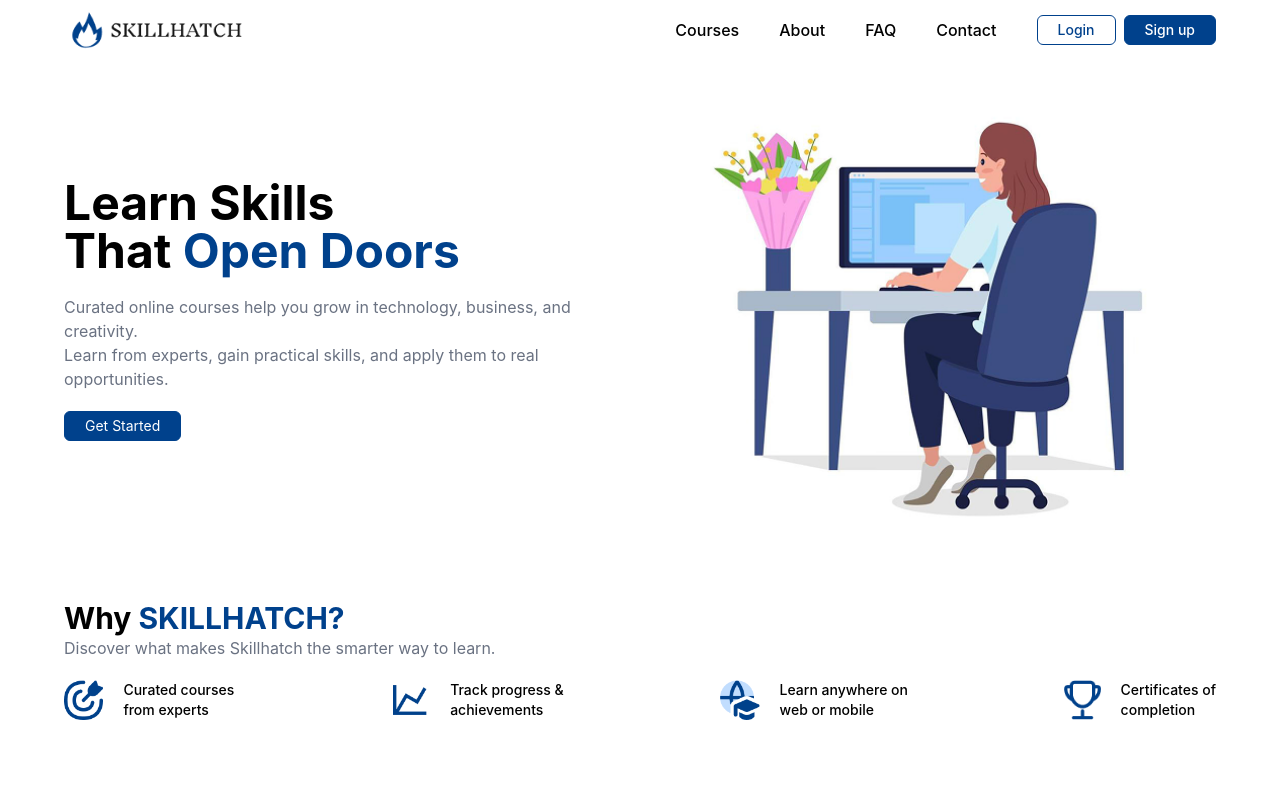
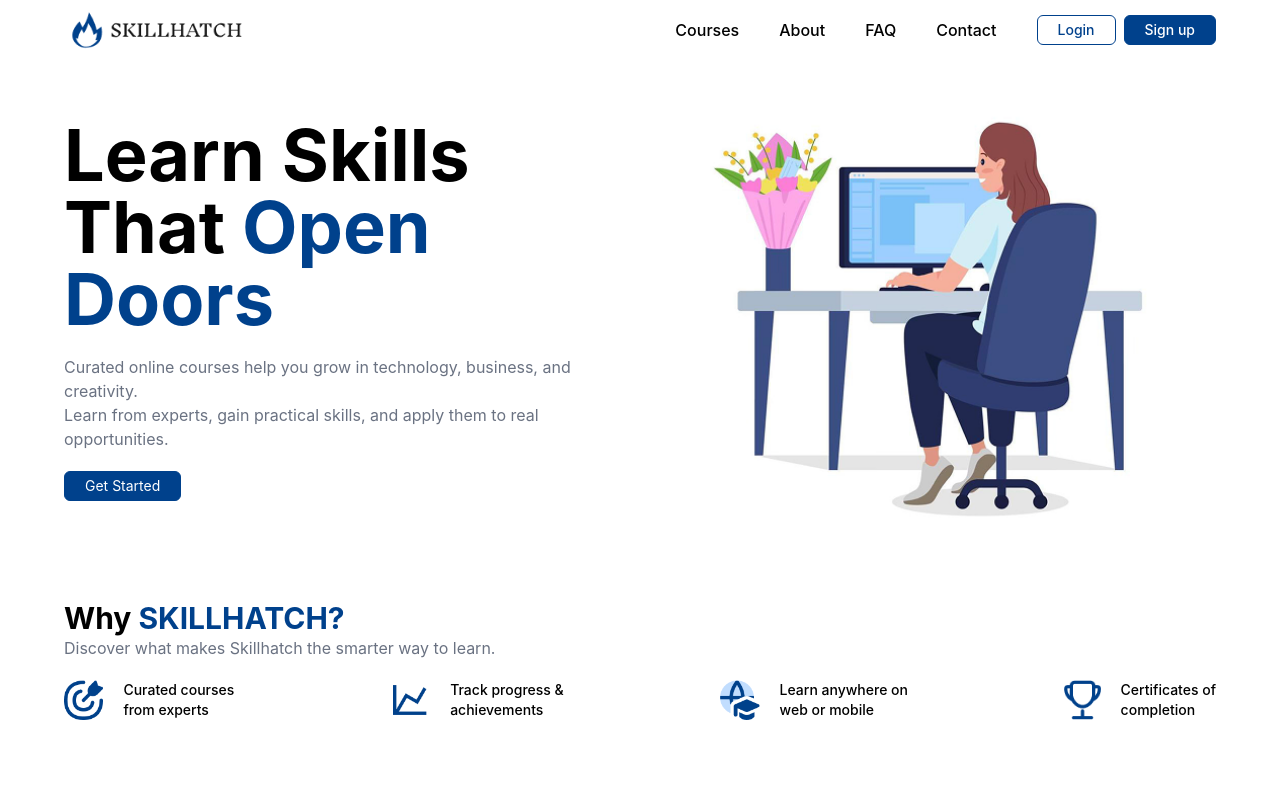
Before and after one commit to bbhawau/skill-hatch, a React (Create React App) app: page / in a window 1280 px wide. Shown: the top 800 px of the page. Built offline with nearby package versions, Linux system fonts and the light colour scheme.

Commit message:
modified:   src/pages/landing_page.js

```diff
--- a/src/pages/landing_page.js
+++ b/src/pages/landing_page.js
@@ -48,7 +48,7 @@ export const LandingPage = () => {
         <div className="flex bg-white ">
           {/* text */}
           <div className="w-1/2 place-content-center">
-            <p className="text-5xl font-bold mb-5">
+            <p className="text-7xl font-bold mb-5">
               Learn Skills <br />
               That <span className="text-[#00418c]">Open Doors</span>{" "}
             </p>
```
